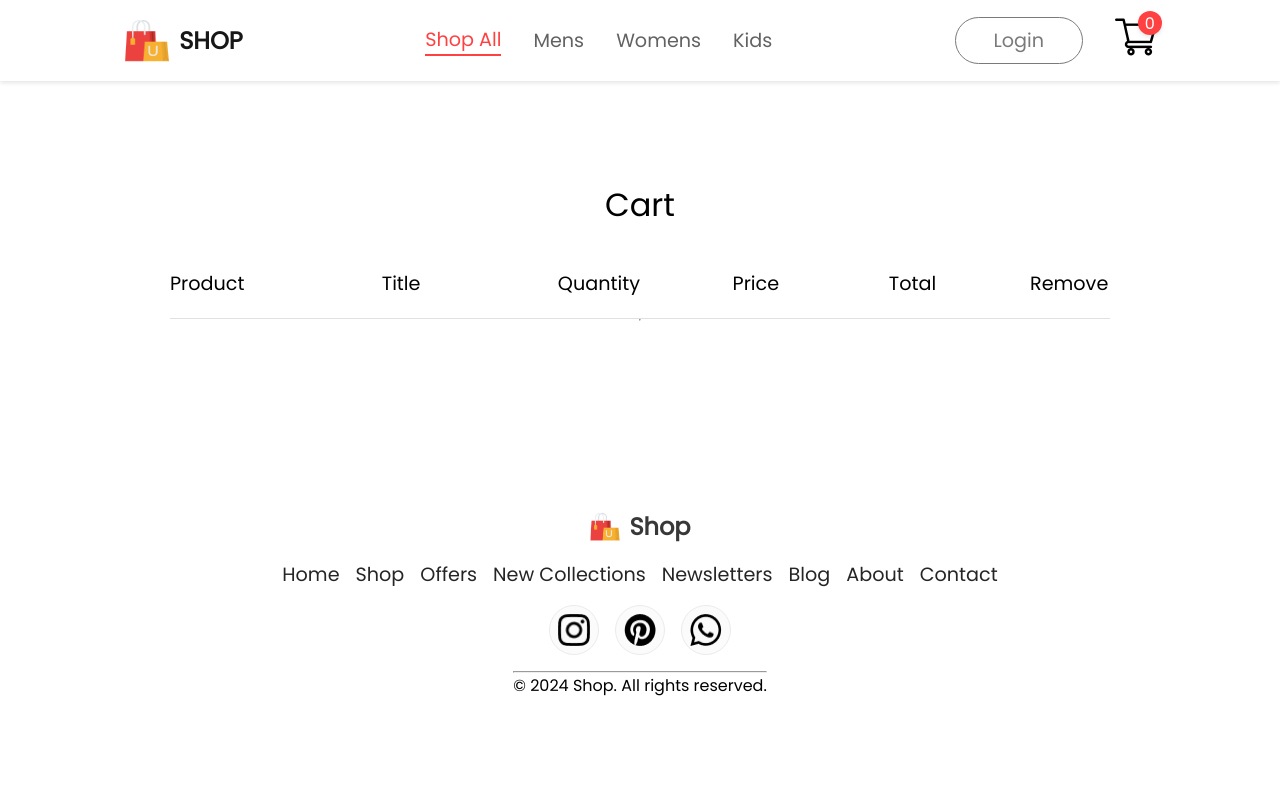
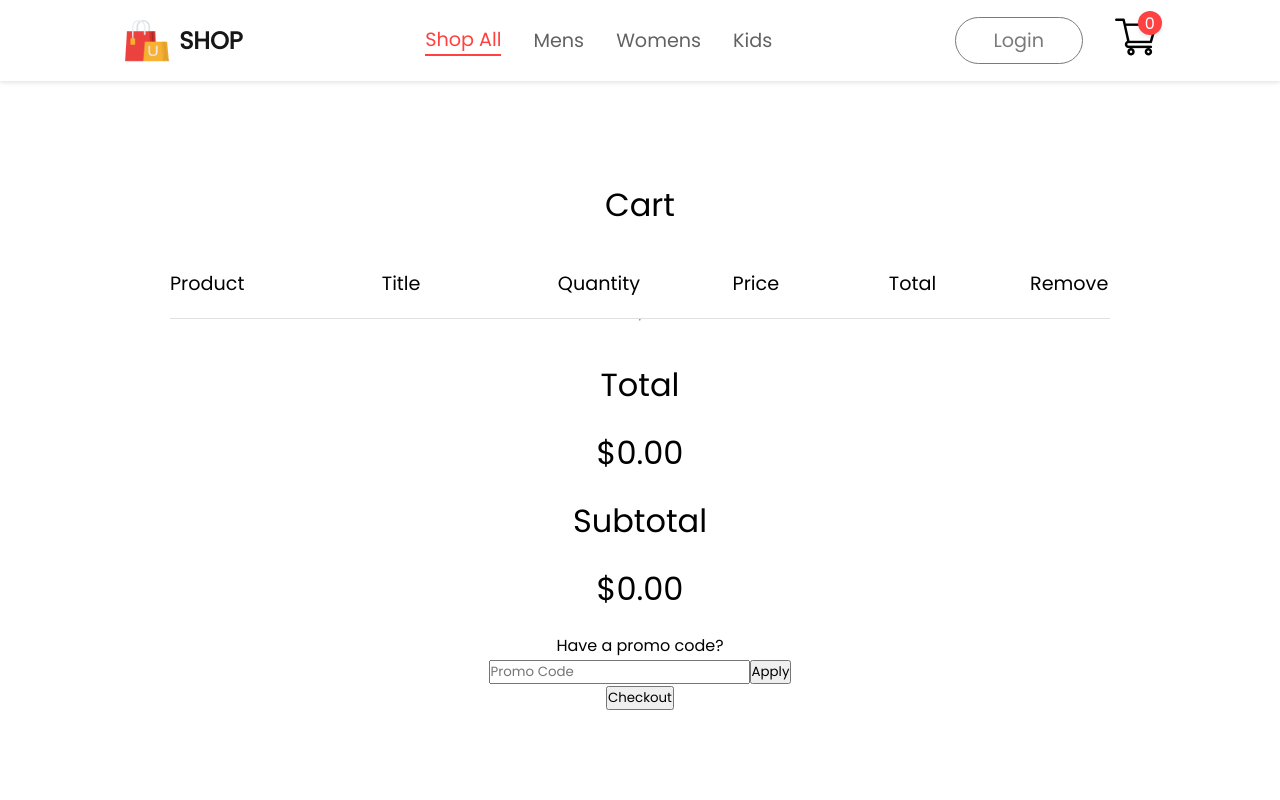
Before and after one commit to ArnaldoGonzalez81318/React-E-Commerce, a React (Create React App) app in the folder frontend/: page /cart in a window 1280 px wide. Shown: the top 800 px of the page. Built offline with nearby package versions, Linux system fonts and the light colour scheme.

Commit message:
Update cartItems.jsx

```diff
--- a/frontend/src/Components/Cart/cartItems.jsx
+++ b/frontend/src/Components/Cart/cartItems.jsx
@@ -35,12 +35,9 @@ const CartItems = () => {
                     </div>
                     <p>${product.new_price}</p>
                     <p>${(cartItems[product.id] * product.new_price).toFixed(2)}</p>
-                    <img
-                      src={remove_icon}
-                      className='remove-icon'
-                      alt='remove'
-                      onClick={() => removeFromCart(product.id)}
-                    />
+                    <div className='remove-item' onClick={() => removeFromCart(product.id)}>
+                      <img src={remove_icon} className='remove-icon' alt='remove' />
+                    </div>
                   </div>
                   <hr />
                 </div>
@@ -49,6 +46,27 @@ const CartItems = () => {
               return null;
             }
           })}
+
+          <div className='cart-items-total'>
+            <div className='cart-items-total-wrapper'>
+              <h2>Total</h2>
+              <h2>${all_products.reduce((acc, product) => {
+                return acc + cartItems[product.id] * product.new_price;
+              }, 0).toFixed(2)}</h2>
+              <h2>Subtotal</h2>
+              <h2>${all_products.reduce((acc, product) => {
+                return acc + cartItems[product.id] * product.new_price;
+              }, 0).toFixed(2)}</h2>
+            </div>
+            <div className='cart-items-promo'>
+              <p><span>Have a promo code?</span></p>
+              <input type='text' placeholder='Promo Code' />
+              <button>Apply</button>
+            </div>
+            <div className='checkout-button'>
+              <button>Checkout</button>
+            </div>
+          </div>
         </div>
       </div>
     </div>
```
